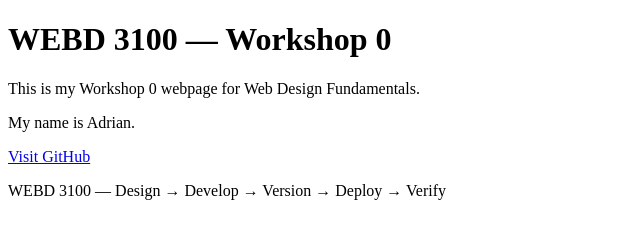
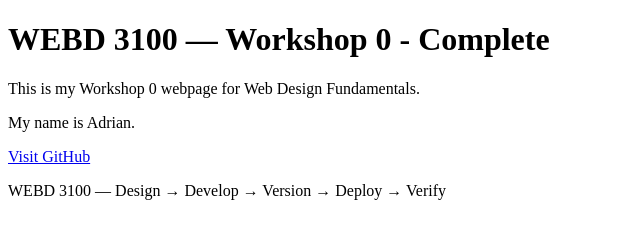
Before and after one commit to davidsedyabule95-beep/WEBD3100, a plain HTML site: page index.html in a window 1280 px wide. Shown: the whole page, without its empty margins (0-640 px from the left). Drawn offline with Linux system fonts and the light colour scheme.

Commit message:
Update workshop title to indicate completion

```diff
--- a/index.html
+++ b/index.html
@@ -9,7 +9,7 @@
 <body>
 
     <main>
-        <h1>WEBD 3100 — Workshop 0</h1>
+        <h1>WEBD 3100 — Workshop 0 - Complete</h1>
 
         <p>
             This is my Workshop 0 webpage for Web Design Fundamentals.
```
